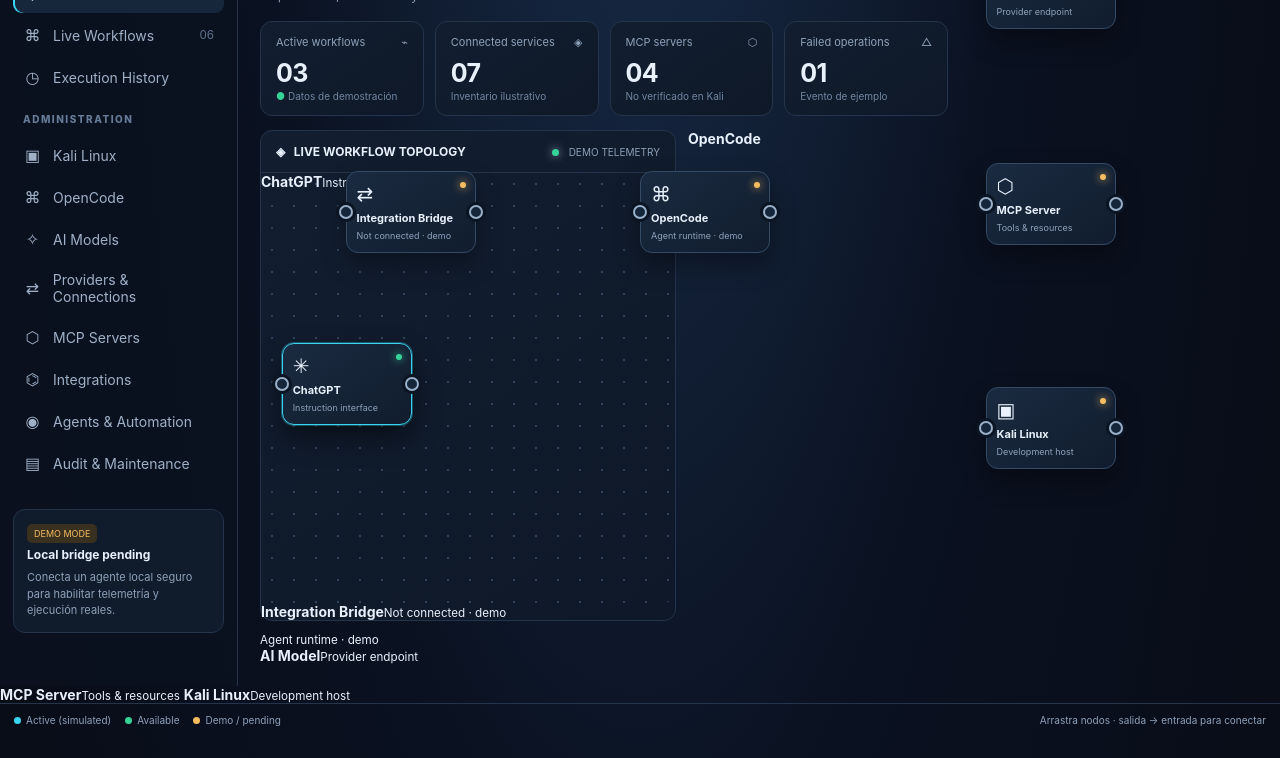
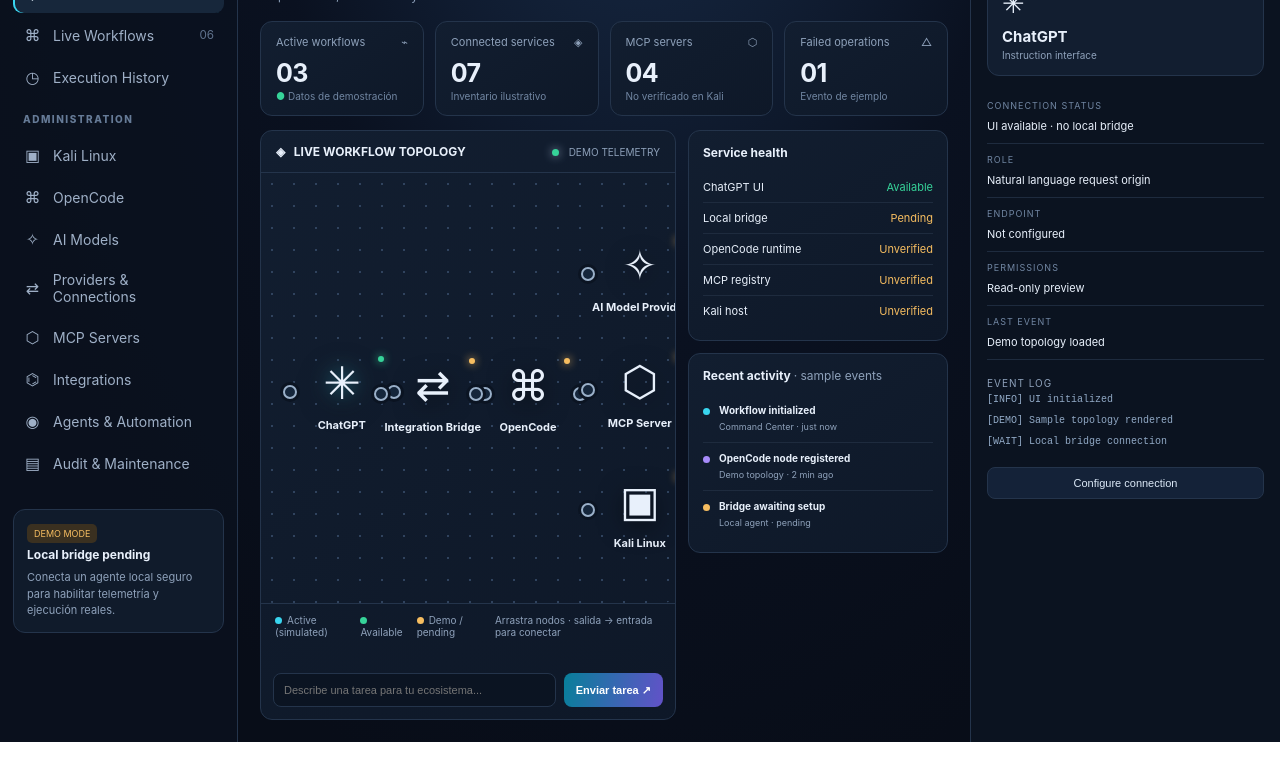
Before and after one commit to leonnnc/aiwcc, a plain HTML site: page index.html in a window 1280 px wide. Shown: the part 149-907 px from the top of the page. Drawn offline with Linux system fonts and the light colour scheme.

Commit message:
Refine workflow nodes to icon-first unboxed modules

```diff
--- a/index.html
+++ b/index.html
@@ -27,6 +27,34 @@ main{padding:22px;min-width:0;overflow:hidden}.pagehead{display:flex;justify-con
 @media(max-width:720px){.app{display:grid;grid-template-columns:0 minmax(0,1fr) 0;grid-template-rows:66px 1fr}.app.sidebar-open-mobile{grid-template-columns:205px minmax(0,1fr) 0}.app.inspector-open-mobile{grid-template-columns:0 minmax(0,1fr) 280px}.app.sidebar-open-mobile.inspector-open-mobile{grid-template-columns:205px minmax(0,1fr) 280px}.app aside{padding:12px 8px;overflow:auto}.app:not(.sidebar-open-mobile) aside{padding:0;border:0;overflow:hidden}.app:not(.inspector-open-mobile) .inspector{display:none}.app header{grid-column:1/4}header{position:sticky;top:0}.header-right .pill:nth-child(2){display:none}main{padding:15px}.stats{grid-template-columns:repeat(2,1fr)}.workspace{display:block}.rightstack{display:block;margin-top:12px}.graph{height:470px}.node{width:112px}.n-chat{left:3%;top:37%}.n-bridge{left:29%;top:37%}.n-opencode{left:55%;top:37%}.n-model{left:58%;top:7%}.n-mcp{left:58%;top:67%}.n-kali{left:58%;top:84%}.actions{display:none}}
 
 .port{position:absolute;top:50%;width:14px;height:14px;padding:0;border-radius:50%;border:2px solid #9ab0c9;background:#15263b;transform:translateY(-50%);z-index:4;cursor:crosshair;box-shadow:0 0 0 3px #0b1422;transition:.15s}.port-in{left:-8px}.port-out{right:-8px}.port:hover,.port.pending{background:var(--cyan);border-color:#e4fbff;box-shadow:0 0 0 4px #39d5ef33,0 0 14px #39d5ef}.node.connect-source{border-color:var(--cyan);box-shadow:0 0 0 2px #39d5ef55,0 0 22px #39d5ef44}#edgesSvg{position:absolute;inset:0;width:100%;height:100%;overflow:visible;pointer-events:none;z-index:1}.edge{fill:none;stroke:#526d8d;stroke-width:2;opacity:.95}.edge.active{stroke:var(--cyan);stroke-dasharray:7 7;animation:dash 1.1s linear infinite;filter:drop-shadow(0 0 4px #39d5ef)}.node{touch-action:none;user-select:none}.node .logo,.node b,.node small{pointer-events:none}
+
+/* AIWCC icon-first topology: unboxed service marks with labels underneath */
+.node{
+  width:120px; min-height:96px; padding:8px 4px;
+  display:flex; flex-direction:column; align-items:center; justify-content:flex-start;
+  gap:5px; background:transparent; border:1px solid transparent;
+  border-radius:14px; box-shadow:none; text-align:center;
+}
+.node:hover,.node.selected{
+  background:transparent; border-color:transparent;
+  box-shadow:none; transform:translateY(-2px);
+}
+.node .logo{
+  width:62px; height:62px; margin:0; display:grid; place-items:center;
+  font-size:42px; line-height:1; border:0; border-radius:0;
+  background:transparent; filter:drop-shadow(0 5px 12px #0008);
+  transition:filter .18s ease, transform .18s ease;
+}
+.node:hover .logo,.node.selected .logo{
+  filter:drop-shadow(0 0 9px #39d5ef88) drop-shadow(0 5px 12px #0008);
+  transform:scale(1.07);
+}
+.node b{display:block; font-size:11px; font-weight:700; line-height:1.25; color:#e8f0fb}
+.node small{display:none}
+.node .state{right:17px;top:12px}
+.node .port-in{left:0}
+.node .port-out{right:0}
+
 </style>
 </head>
 <body>
@@ -61,12 +89,12 @@ main{padding:22px;min-width:0;overflow:hidden}.pagehead{display:flex;justify-con
 <div class="panel-head"><strong>◈ &nbsp; LIVE WORKFLOW TOPOLOGY</strong><span><i class="dot"></i> DEMO TELEMETRY</span></div>
 <div class="graph" id="graph">
 <svg id="edgesSvg" aria-hidden="true"></svg>
-<div class="node n-chat selected" data-node="ChatGPT" onclick="selectNode(this)"><span class="state"></span><button class="port port-in" data-port="in" title="Entrada: ChatGPT" aria-label="Punto de entrada ChatGPT"></button><button class="port port-out" data-port="out" title="Salida: ChatGPT" aria-label="Punto de salida ChatGPT"></button><div class="logo">✳</div><b>ChatGPT</b><small>Instruction interface</small></div><b>ChatGPT</b><small>Instruction interface</small></div>
-<div class="node n-bridge demo" data-node="Integration Bridge" onclick="selectNode(this)"><span class="state"></span><button class="port port-in" data-port="in" title="Entrada: Integration Bridge" aria-label="Punto de entrada Integration Bridge"></button><button class="port port-out" data-port="out" title="Salida: Integration Bridge" aria-label="Punto de salida Integration Bridge"></button><div class="logo">⇄</div><b>Integration Bridge</b><small>Not connected · demo</small></div><b>Integration Bridge</b><small>Not connected · demo</small></div>
-<div class="node n-opencode demo" data-node="OpenCode" onclick="selectNode(this)"><span class="state"></span><button class="port port-in" data-port="in" title="Entrada: OpenCode" aria-label="Punto de entrada OpenCode"></button><button class="port port-out" data-port="out" title="Salida: OpenCode" aria-label="Punto de salida OpenCode"></button><div class="logo">⌘</div><b>OpenCode</b><small>Agent runtime · demo</small></div><b>OpenCode</b><small>Agent runtime · demo</small></div>
-<div class="node n-model demo" data-node="AI Model Provider" onclick="selectNode(this)"><span class="state"></span><button class="port port-in" data-port="in" title="Entrada: AI Model Provider" aria-label="Punto de entrada AI Model Provider"></button><button class="port port-out" data-port="out" title="Salida: AI Model Provider" aria-label="Punto de salida AI Model Provider"></button><div class="logo">✧</div><b>AI Model Provider</b><small>Provider endpoint</small></div><b>AI Model</b><small>Provider endpoint</small></div>
-<div class="node n-mcp demo" data-node="MCP Server" onclick="selectNode(this)"><span class="state"></span><button class="port port-in" data-port="in" title="Entrada: MCP Server" aria-label="Punto de entrada MCP Server"></button><button class="port port-out" data-port="out" title="Salida: MCP Server" aria-label="Punto de salida MCP Server"></button><div class="logo">⬡</div><b>MCP Server</b><small>Tools & resources</small></div><b>MCP Server</b><small>Tools & resources</small></div>
-<div class="node n-kali demo" data-node="Kali Linux" onclick="selectNode(this)"><span class="state"></span><button class="port port-in" data-port="in" title="Entrada: Kali Linux" aria-label="Punto de entrada Kali Linux"></button><button class="port port-out" data-port="out" title="Salida: Kali Linux" aria-label="Punto de salida Kali Linux"></button><div class="logo">▣</div><b>Kali Linux</b><small>Development host</small></div><b>Kali Linux</b><small>Development host</small></div>
+<div class="node n-chat selected" data-node="ChatGPT" onclick="selectNode(this)"><span class="state"></span><button class="port port-in" data-port="in" title="Entrada: ChatGPT" aria-label="Punto de entrada ChatGPT"></button><button class="port port-out" data-port="out" title="Salida: ChatGPT" aria-label="Punto de salida ChatGPT"></button><div class="logo">✳</div><b>ChatGPT</b><small>Instruction interface</small></div>
+<div class="node n-bridge demo" data-node="Integration Bridge" onclick="selectNode(this)"><span class="state"></span><button class="port port-in" data-port="in" title="Entrada: Integration Bridge" aria-label="Punto de entrada Integration Bridge"></button><button class="port port-out" data-port="out" title="Salida: Integration Bridge" aria-label="Punto de salida Integration Bridge"></button><div class="logo">⇄</div><b>Integration Bridge</b><small>Not connected · demo</small></div>
+<div class="node n-opencode demo" data-node="OpenCode" onclick="selectNode(this)"><span class="state"></span><button class="port port-in" data-port="in" title="Entrada: OpenCode" aria-label="Punto de entrada OpenCode"></button><button class="port port-out" data-port="out" title="Salida: OpenCode" aria-label="Punto de salida OpenCode"></button><div class="logo">⌘</div><b>OpenCode</b><small>Agent runtime · demo</small></div>
+<div class="node n-model demo" data-node="AI Model Provider" onclick="selectNode(this)"><span class="state"></span><button class="port port-in" data-port="in" title="Entrada: AI Model Provider" aria-label="Punto de entrada AI Model Provider"></button><button class="port port-out" data-port="out" title="Salida: AI Model Provider" aria-label="Punto de salida AI Model Provider"></button><div class="logo">✧</div><b>AI Model Provider</b><small>Provider endpoint</small></div>
+<div class="node n-mcp demo" data-node="MCP Server" onclick="selectNode(this)"><span class="state"></span><button class="port port-in" data-port="in" title="Entrada: MCP Server" aria-label="Punto de entrada MCP Server"></button><button class="port port-out" data-port="out" title="Salida: MCP Server" aria-label="Punto de salida MCP Server"></button><div class="logo">⬡</div><b>MCP Server</b><small>Tools & resources</small></div>
+<div class="node n-kali demo" data-node="Kali Linux" onclick="selectNode(this)"><span class="state"></span><button class="port port-in" data-port="in" title="Entrada: Kali Linux" aria-label="Punto de entrada Kali Linux"></button><button class="port port-out" data-port="out" title="Salida: Kali Linux" aria-label="Punto de salida Kali Linux"></button><div class="logo">▣</div><b>Kali Linux</b><small>Development host</small></div>
 </div>
 <div class="graph-legend"><span><i class="legend-dot" style="background:var(--cyan)"></i>Active (simulated)</span><span><i class="legend-dot" style="background:var(--green)"></i>Available</span><span><i class="legend-dot" style="background:var(--amber)"></i>Demo / pending</span><span style="margin-left:auto">Arrastra nodos · salida → entrada para conectar</span></div>
 <div class="composer"><input id="task" placeholder="Describe una tarea para tu ecosistema..." /><button class="btn primary" onclick="sendTask()">Enviar tarea ↗</button></div>
```
